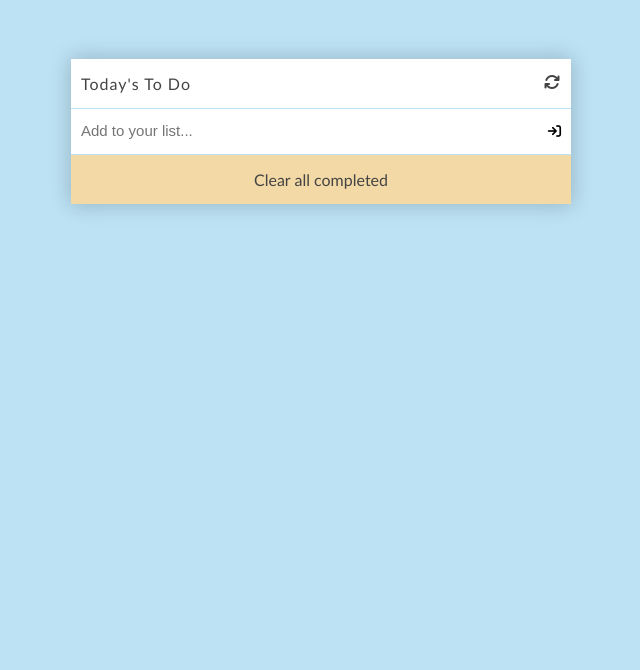
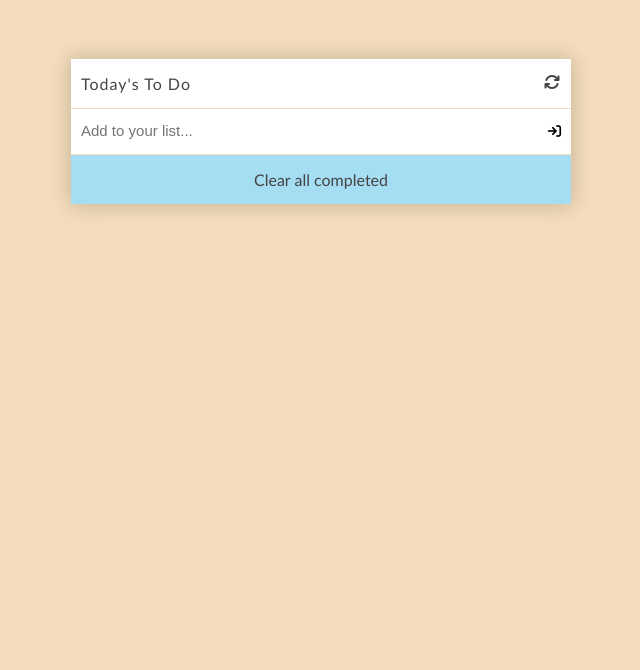
Before and after one commit to GiuseppeTG/To-do-list, a website built with webpack: page src/index.html in a window 1280 px wide. Shown: the part 130-800 px from the top of the page, without its empty margins (319-959 px from the left). Built offline with nearby package versions, Linux system fonts and the light colour scheme.

Commit message:
changes to style

```diff
--- a/src/style.css
+++ b/src/style.css
@@ -5,7 +5,7 @@
 }
 
 :root {
-  --color1: rgb(188, 226, 244);
+  --color1: rgb(244, 221, 188);
   --text-color: rgb(68, 68, 68);
 }
 
@@ -115,7 +115,7 @@ input {
   font-size: 16px;
   color: var(--text-color);
   cursor: pointer;
-  background-color: rgb(243, 217, 165);
+  background-color: rgb(165, 221, 243);
 }
 
 .editing {
```
